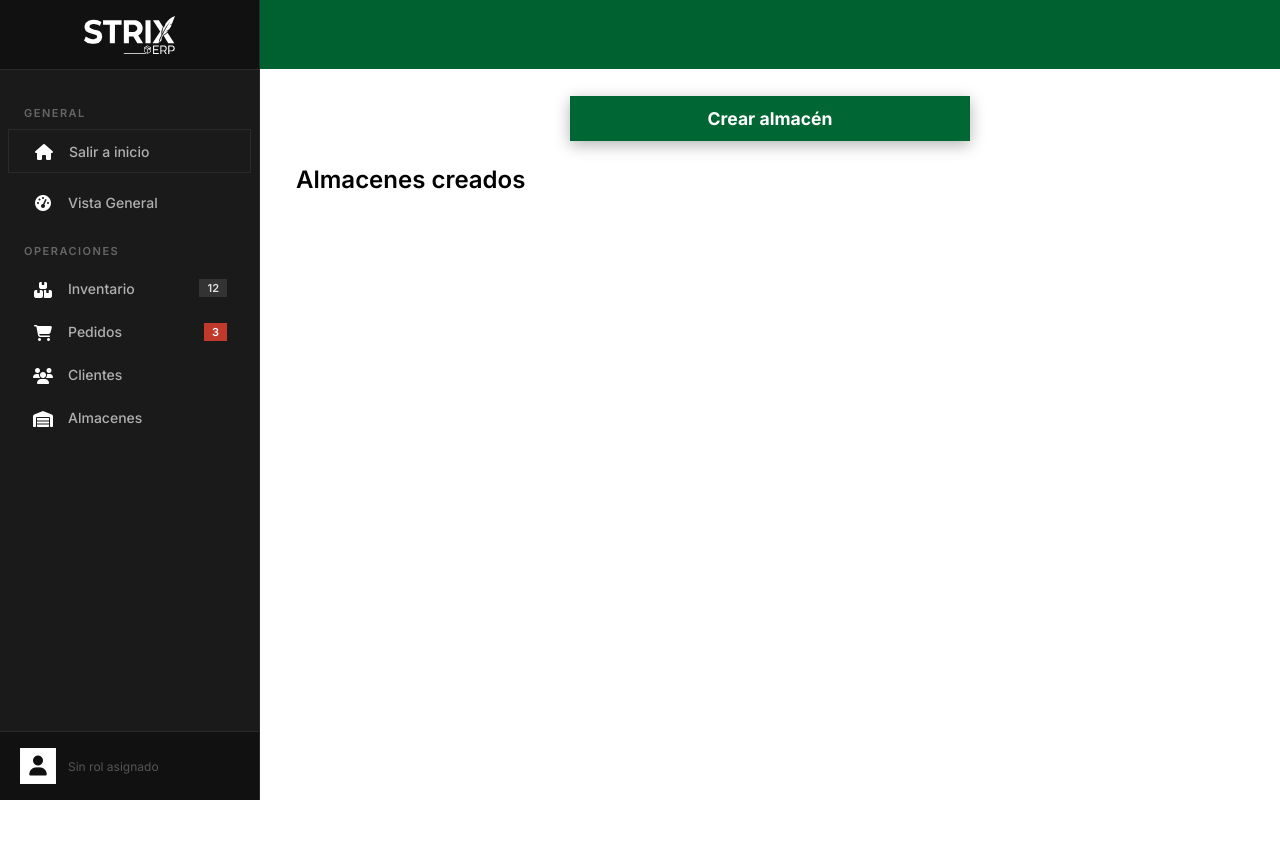
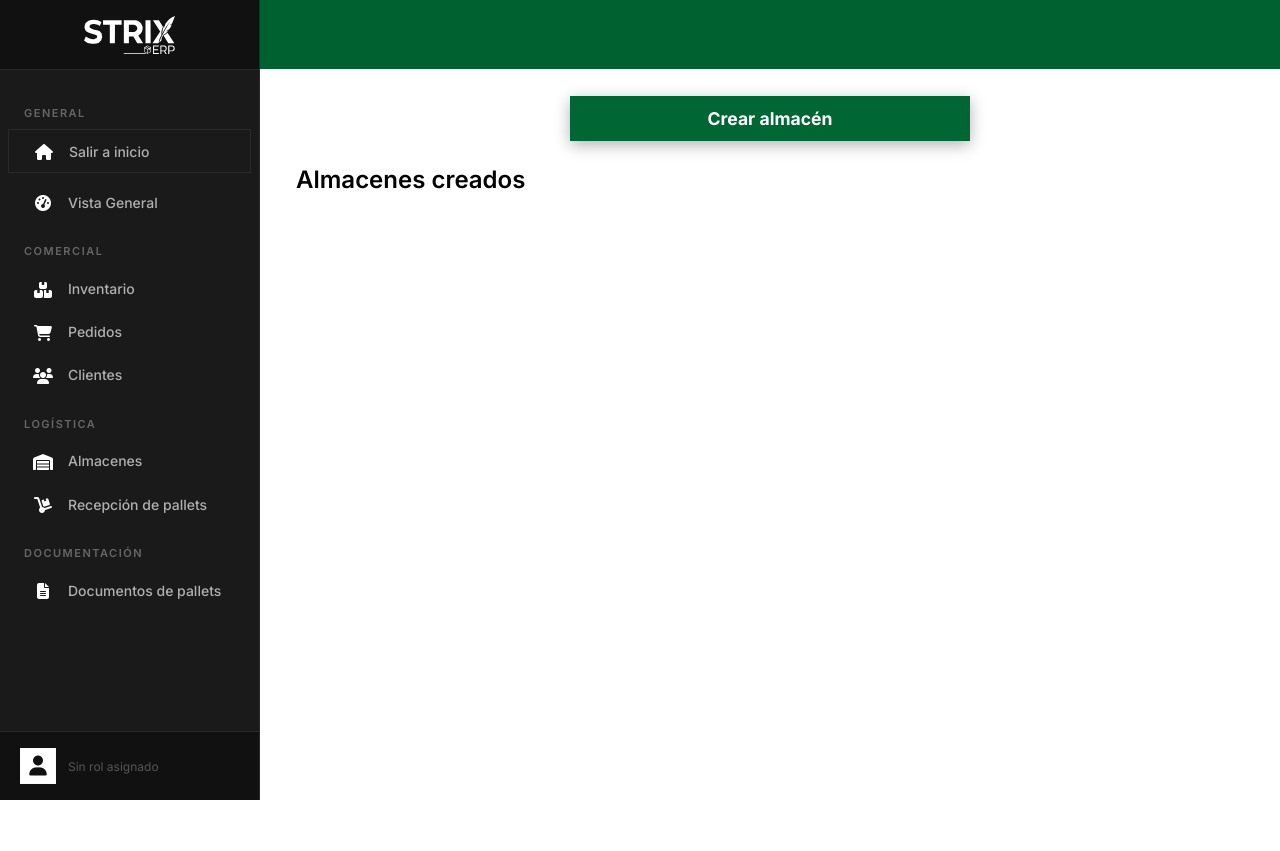
Before and after one commit to miguelbaraja02-oss/erp_upec_pallet, a Django app: page /store/warehouses/ in a window 1280 px wide. Shown: the top 851 px of the page. Run offline with Django 5.2, Linux system fonts and the light colour scheme.

Commit message:
Cambios realizados

```diff
--- a/templates/erp/partials/sidebar_desktop.html
+++ b/templates/erp/partials/sidebar_desktop.html
@@ -40,7 +40,7 @@
 
             <li class="nav-section">
                 <span class="section-line"></span>
-                <span class="section-text">Operaciones</span>
+                <span class="section-text">Comercial</span>
             </li>
 
             <li class="nav-item">
@@ -49,7 +49,7 @@
                         <i class="fas fa-boxes"></i>
                     </div>
                     <span class="nav-text">Inventario</span>
-                    <span class="nav-badge">12</span>
+
                 </div>
             </li>
 
@@ -59,7 +59,7 @@
                         <i class="fas fa-shopping-cart"></i>
                     </div>
                     <span class="nav-text">Pedidos</span>
-                    <span class="nav-badge hot">3</span>
+
                 </div>
             </li>
 
@@ -71,6 +71,10 @@
                     <span class="nav-text">Clientes</span>
                 </div>
             </li>
+                <li class="nav-section">
+                    <span class="section-line"></span>
+                    <span class="section-text">Logística</span>
+                </li>
                 <li class="nav-item">
                     <a href="{% url 'warehouses_list' %}" class="nav-link">
                         <div class="nav-icon">
@@ -78,6 +82,26 @@
                         </div>
                         <span class="nav-text">Almacenes</span>
                     </a>
+                    </li>
+                    <li class="nav-item">
+                        <div class="nav-link disabled">
+                            <div class="nav-icon">
+                                <i class="fas fa-dolly"></i>
+                            </div>
+                            <span class="nav-text">Recepción de pallets</span>
+                        </div>
+                </li>
+        <li class="nav-section">
+            <span class="section-line"></span>
+            <span class="section-text">Documentación</span>
+        </li>
+        <li class="nav-item">
+            <div class="nav-link">
+                <div class="nav-icon">
+                    <i class="fas fa-file-alt"></i>
+                </div>
+                <span class="nav-text">Documentos de pallets</span>
+            </div>
         </li>
         {#PARA OCULTAR MÓDULOS ADMINISTRATIVOS SI EL USUARIO NO ES ADMINISTRADOR DE LA EMPRESA ACTIVA#}
         {% if active_company and is_company_admin %}
```
Lines whose indentation alone changed are shown as unchanged.
